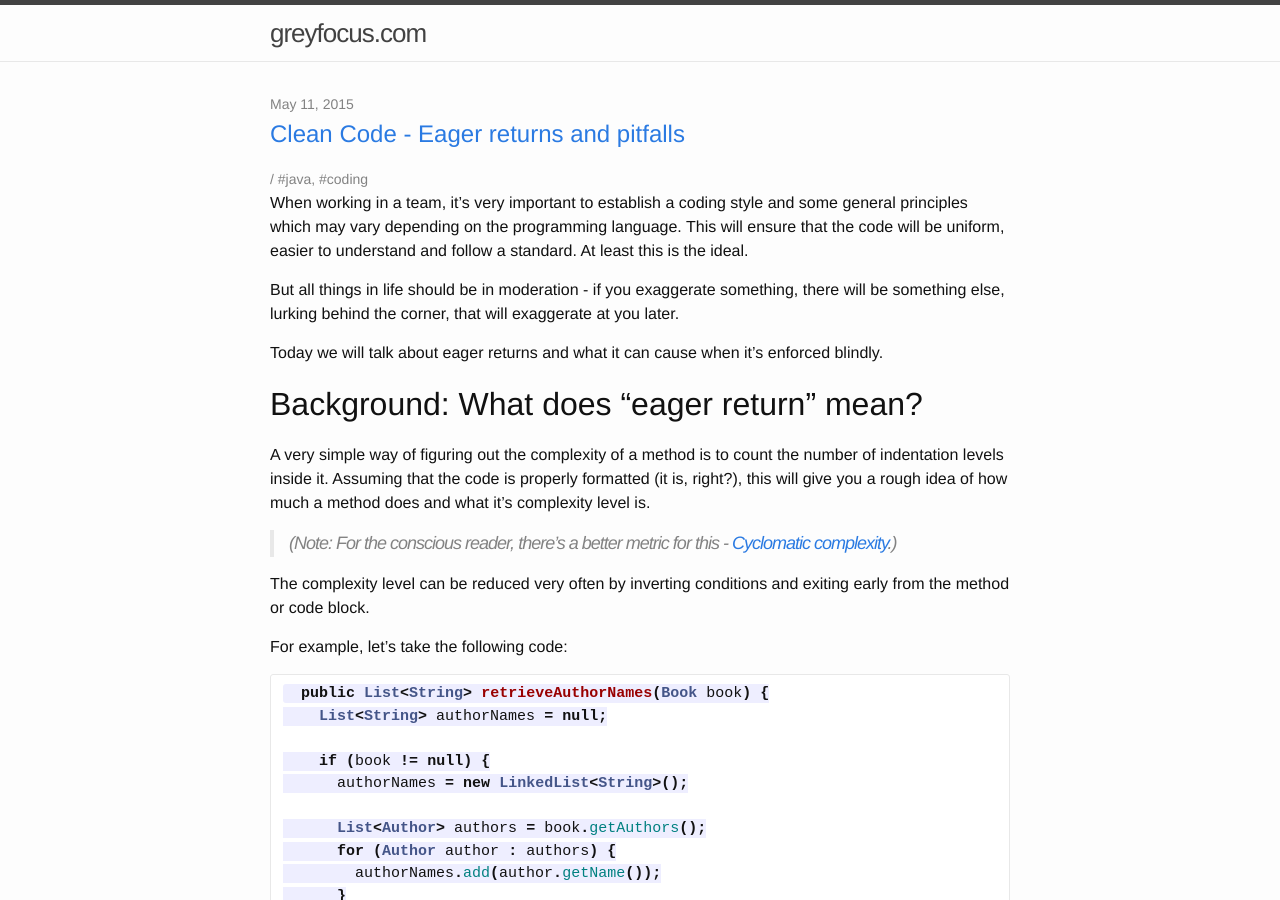
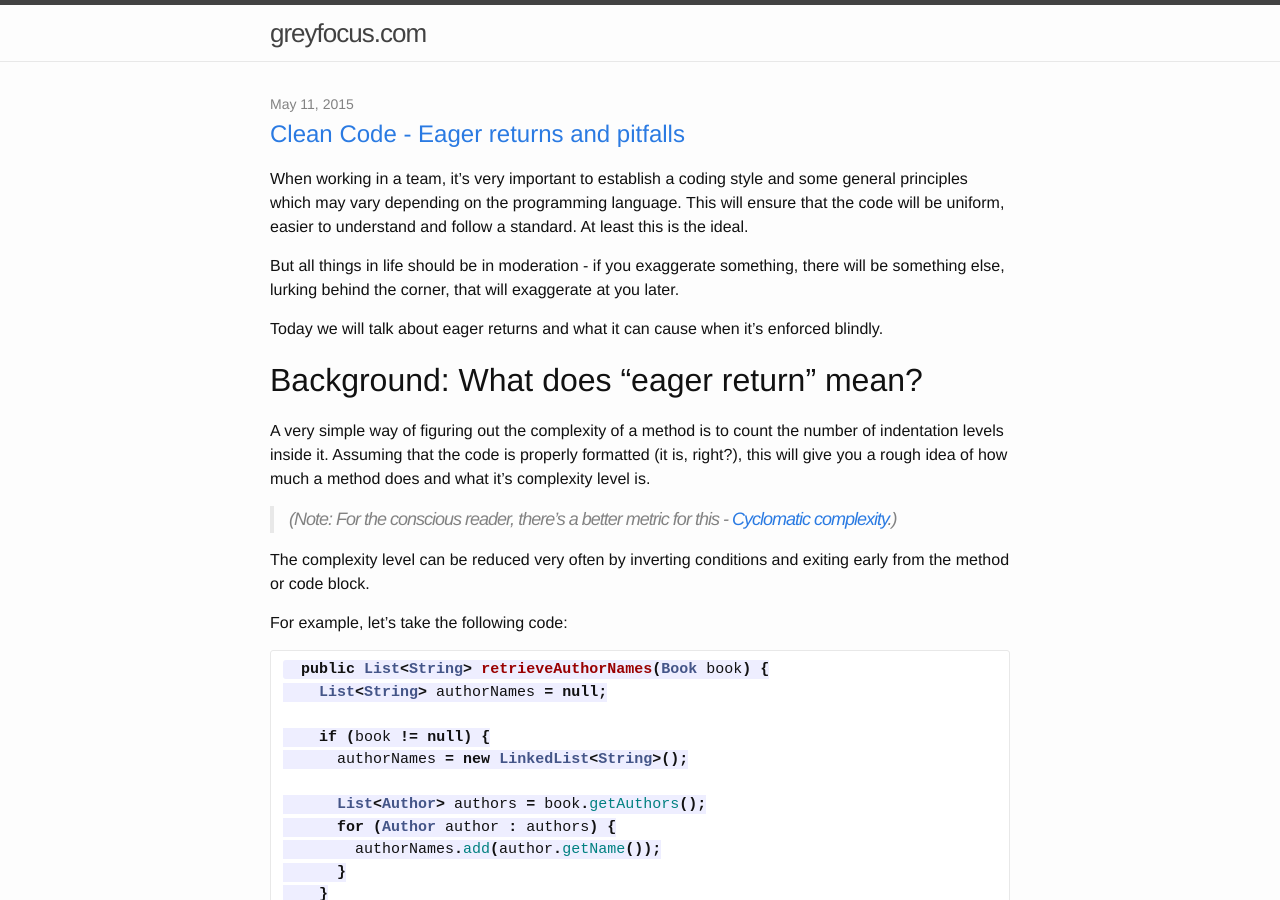
Before and after one commit to greyfocus/greyfocus.github.io, a Jekyll site: the page built from index.html, in a window 1280 px wide and 900 px high. Built offline with Jekyll 4.4.1, drawn with Linux system fonts in a browser that asks for light colours; Markdown is read by kramdown in place of the engine named in the settings; comment, search, counter and statistics services are not loaded.

Commit message:
Removed the category names associated with posts from the index page

```diff
--- a/index.html
+++ b/index.html
@@ -11,13 +11,6 @@ layout: default
         <h2>
           <a class="post-link" href="{{ post.url | prepend: site.baseurl }}">{{ post.title }}</a>
         </h2>
-         {% if post.categories != empty %}
-        <span class="post-meta"> /
-                {% for category in post.categories %}
-                #{{ category }}
-                {% endfor %}
-        </span>
-        {% endif %}
        {{ post.excerpt }}
      </li>
     {% endfor %}
```
